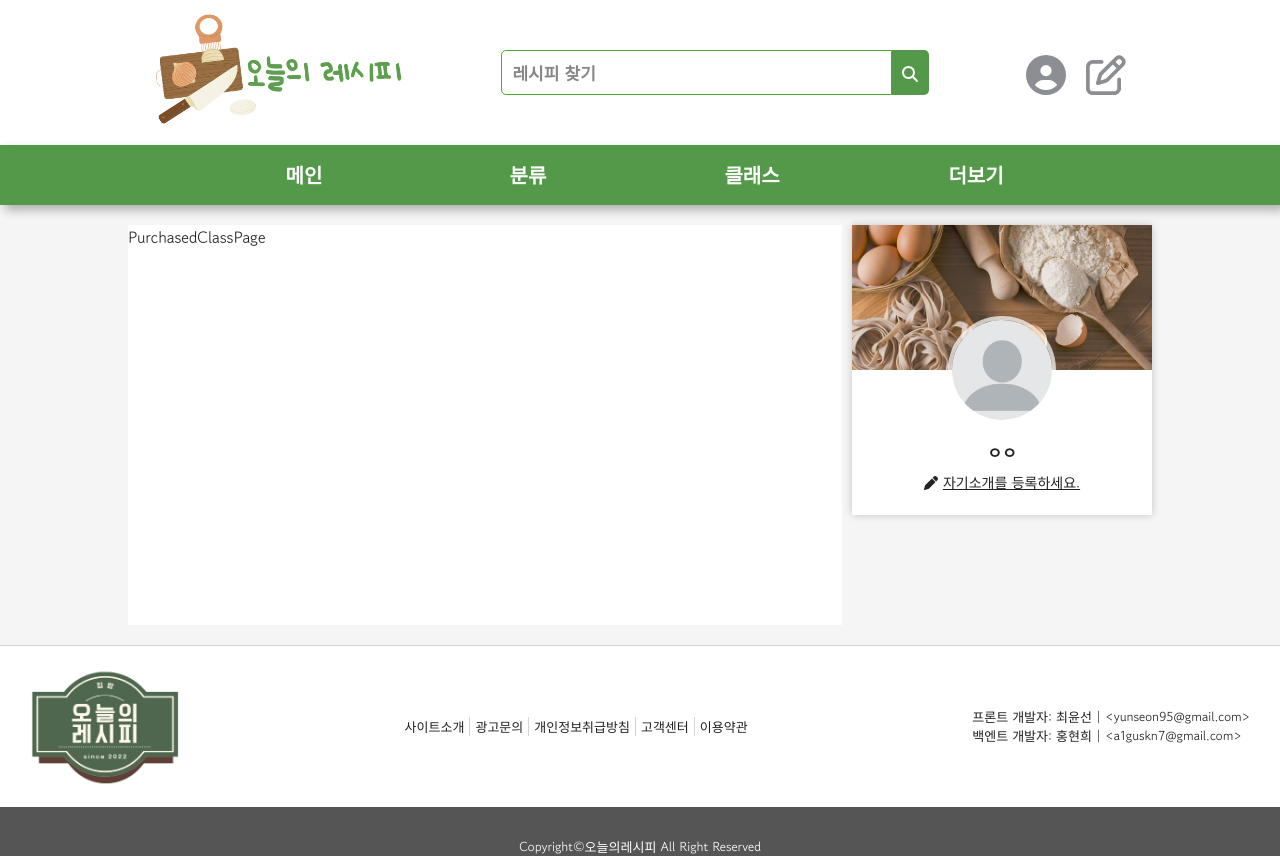
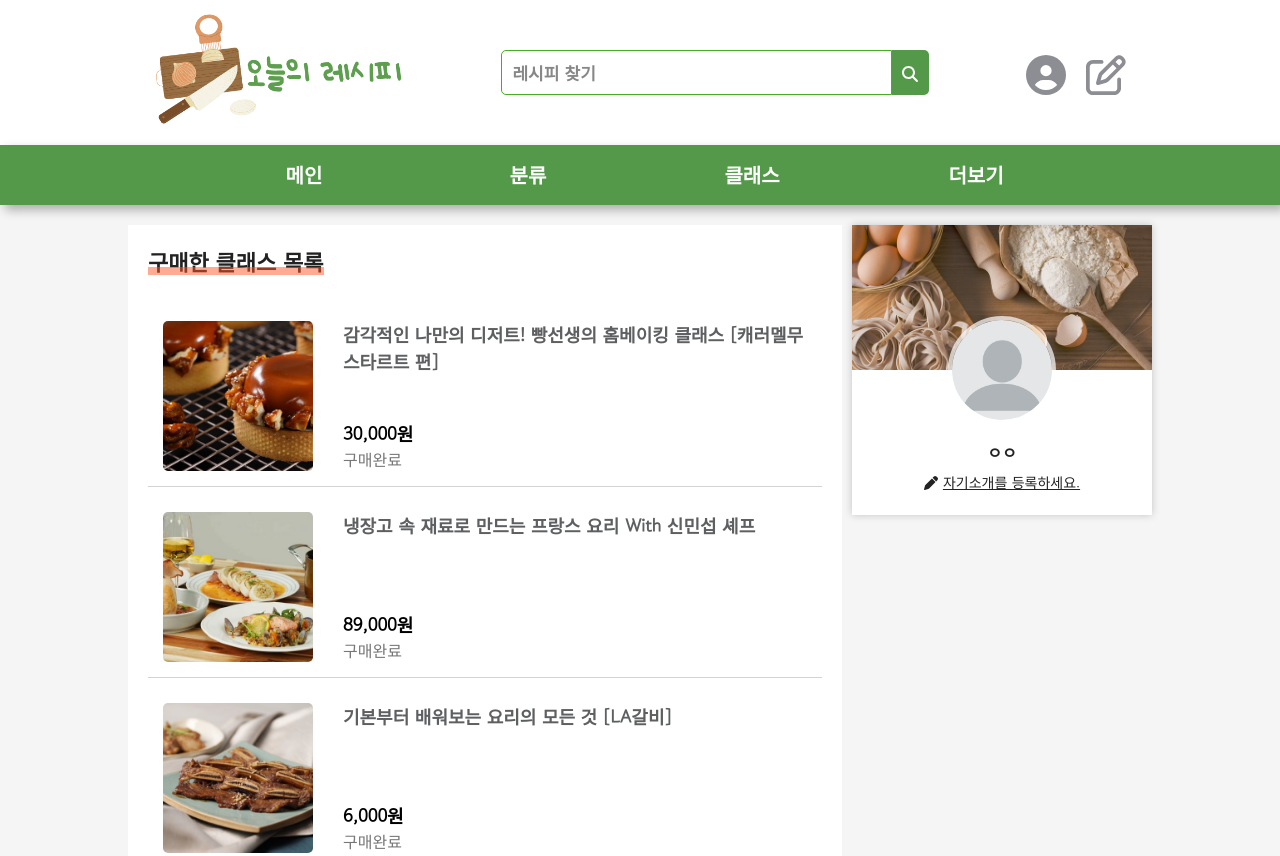
Before and after one commit to dbstjs95/recipe-site-project, a React (Create React App) app in the folder client/: page /mypage/class in a window 1280 px wide. Shown: the top 856 px of the page. Built offline with nearby package versions, Linux system fonts and the light colour scheme; a web font is replaced by a local one.

Commit message:
Create PurchasedClassPage & ModifyUserInfoPage

```diff
--- a/client/src/components/SimpleNav.js
+++ b/client/src/components/SimpleNav.js
@@ -5,6 +5,7 @@ import logoImg from "../assets/logo_img/footer_logo.png";
 import { Link } from "react-router-dom";
 
 const Container = styled.div`
+  background-color: white;
   border-top: 15px double ${colors.main};
   border-bottom: 15px double ${colors.main};
   padding: 5px 0;
--- a/client/src/components/SimpleOuter.js
+++ b/client/src/components/SimpleOuter.js
@@ -1,15 +1,22 @@
 import React from "react";
 import { Outlet } from "react-router-dom";
+import styled from "styled-components";
 import SimpleNav from "./SimpleNav";
+
+const EntireContainer = styled.div`
+  background-color: mintcream;
+  min-height: 100vh;
+  padding-bottom: 50px;
+`;
 
 function SimpleOuter() {
   return (
-    <>
+    <EntireContainer>
       <SimpleNav />
-      <div>
-        <Outlet />
-      </div>
-    </>
+      {/* <EntireContainer> */}
+      <Outlet />
+      {/* </EntireContainer> */}
+    </EntireContainer>
   );
 }
 
--- a/client/src/mockData/user_data.js
+++ b/client/src/mockData/user_data.js
@@ -2,6 +2,7 @@ import user from "../assets/logo_img/user.png";
 
 export const user_info = {
   id: 1,
+  email: "choji95@naver.com",
   nickname: "ㅇㅇ",
   img: user,
   desc: "",
--- a/client/src/page/ModifyUserInfoPage.js
+++ b/client/src/page/ModifyUserInfoPage.js
@@ -1,7 +1,207 @@
-import React from "react";
+import React, { useState } from "react";
+import styled from "styled-components";
+import { user_info as data } from "../mockData/user_data";
+
+const Container = styled.div`
+  width: 600px;
+  margin: 50px auto 0;
+  text-align: center;
+  padding: 0 20px;
+  h1 {
+    margin-bottom: 20px;
+    font-size: 1.8em;
+    font-weight: bold;
+  }
+  ul {
+    border: 1px solid lightgray;
+    background-color: white;
+    li {
+      &:not(:last-child) {
+        border-bottom: 1px solid lightgray;
+      }
+      > div.modify {
+        display: flex;
+        justify-content: space-between;
+        align-items: center;
+        padding: 20px;
+        font-size: 17px;
+        font-weight: bold;
+        color: #4d4f4e;
+        button {
+          padding: 5px 8px;
+          font-size: 16px;
+          background-color: white;
+          border: 1px solid lightgray;
+          cursor: pointer;
+        }
+      }
+      > div.submit {
+        padding-bottom: 20px;
+        display: inline-flex;
+        flex-direction: column;
+        align-items: center;
+        p#delete {
+          font-size: 13px;
+          margin-bottom: 5px;
+          color: #4d4c4c;
+          em {
+            color: crimson;
+          }
+        }
+        input {
+          width: 100%;
+          margin-bottom: 20px;
+          padding: 10px;
+          background-color: rgba(0, 0, 0, 0.05);
+          border: 1px solid #ccc;
+          outline: 0;
+          &:focus {
+            border: 1px solid #029ad6;
+            box-shadow: 0 0 5px rgba(2, 154, 214, 1);
+          }
+        }
+        button {
+          background-color: #00a32c;
+          border: 0;
+          padding: 6px 20px;
+          color: white;
+          border-radius: 3px;
+          &:hover {
+            box-shadow: inset 0 0 50px rgba(0, 0, 0, 0.2);
+          }
+        }
+      }
+    }
+  }
+  @media screen and (max-width: 600px) {
+    width: 100%;
+    padding: 0 10px;
+    h1 {
+      font-size: 1.6em;
+    }
+    ul li {
+      > div.modify {
+        font-size: 16px;
+        padding: 15px;
+        button {
+          font-size: 15px;
+        }
+      }
+      > div.submit {
+        input,
+        button {
+          font-size: 15px;
+        }
+        input {
+          padding: 7px;
+          width: 90%;
+        }
+        button {
+          padding: 5px 15px;
+        }
+      }
+    }
+  }
+  @media screen and (max-width: 400px) {
+    padding: 0px;
+    h1 {
+      font-size: 1.4em;
+    }
+    ul li {
+      > div.modify {
+        font-size: 15px;
+        padding: 10px;
+        button {
+          font-size: 14px;
+          padding: 3px 5px;
+        }
+      }
+      > div.submit {
+        input,
+        button {
+          font-size: 14px;
+        }
+      }
+    }
+  }
+  @media screen and (max-width: 350px) {
+    h1 {
+      font-size: 1.3em;
+    }
+    ul li {
+      > div.submit {
+        p#delete {
+          font-size: 12px;
+        }
+      }
+    }
+  }
+`;
 
 function ModifyUserInfoPage() {
-  return <div>ModifyUserInfoPage</div>;
+  const [IsOpen, setIsOpen] = useState({
+    email: false,
+    nickname: false,
+    delete: false,
+  });
+
+  const handleClickModify = (type) =>
+    setIsOpen((prev) => {
+      return { ...prev, [type]: true };
+    });
+
+  return (
+    <Container>
+      <h1>회원정보수정</h1>
+      <ul>
+        <li>
+          <div className="modify">
+            <span>{data.email}</span>
+            <button onClick={() => handleClickModify("email")}>
+              이메일 수정
+            </button>
+          </div>
+          {IsOpen.email && (
+            <div className="submit">
+              <input type="email" placeholder="이메일" />
+              <button>변경</button>
+            </div>
+          )}
+        </li>
+        <li>
+          <div className="modify">
+            <span>{data.nickname}</span>
+            <button onClick={() => handleClickModify("nickname")}>
+              닉네임 수정
+            </button>
+          </div>
+          {IsOpen.nickname && (
+            <div className="submit">
+              <input type="text" placeholder="닉네임" />
+              <button>변경</button>
+            </div>
+          )}
+        </li>
+        <li>
+          <div className="modify">
+            <span>회원탈퇴</span>
+            <button onClick={() => handleClickModify("delete")}>
+              탈퇴하기
+            </button>
+          </div>
+          {IsOpen.delete && (
+            <div className="submit">
+              <p id="delete">
+                정말 탈퇴를 원하신다면 <em>회원탈퇴</em>를 입력하세요.
+              </p>
+              <input type="text" placeholder="회원탈퇴" maxLength={4} />
+              <button>입력</button>
+            </div>
+          )}
+        </li>
+      </ul>
+    </Container>
+  );
 }
 
 export default ModifyUserInfoPage;
--- a/client/src/page/mypage/MyLikePage.js
+++ b/client/src/page/mypage/MyLikePage.js
@@ -1,5 +1,5 @@
 import React from "react";
-import styled from "styled-components";
+import styled, { css } from "styled-components";
 import { Link } from "react-router-dom";
 import { Container as EntireBox, ContentPublic } from "../mypage/MyRecipePage";
 import recipeList from "../../mockData/recipe_list";
@@ -7,7 +7,45 @@ import Pagination from "../../components/Pagination";
 
 const myLikeData = [...recipeList].slice(0, 5);
 
-const Container = styled(EntireBox)``;
+export const HeaderStyle = css`
+  padding: 20px 0 0 20px;
+  > p {
+    display: inline-block;
+    font-size: 22px;
+    font-weight: bold;
+    .underline {
+      height: 8px;
+      position: relative;
+      bottom: 11px;
+      background-color: #ff592b;
+      opacity: 0.5;
+    }
+    @media screen and (max-width: 800px) {
+      font-size: 21px;
+    }
+    @media screen and (max-width: 500px) {
+      font-size: 20px;
+    }
+  }
+  @media screen and (max-width: 400px) {
+    padding: 20px 0 0;
+    text-align: center;
+    p {
+      font-size: 18px;
+    }
+  }
+  @media screen and (max-width: 300px) {
+    p {
+      font-size: 17px;
+    }
+  }
+`;
+
+const Container = styled(EntireBox)`
+  h1 {
+    ${HeaderStyle};
+  }
+`;
 const ListContainer = styled(ContentPublic)``;
 const WriterInfo = styled.p`
   display: flex;
@@ -51,6 +89,12 @@ function MyLikePage() {
 
   return (
     <Container>
+      <h1>
+        <p>
+          레시피 좋아요 목록
+          <div className="underline"></div>
+        </p>
+      </h1>
       <ListContainer>
         {myLikeData.map((item, idx) => {
           return (
@@ -58,7 +102,7 @@ function MyLikePage() {
               <img src={item.src} />
               <div>
                 <Link>
-                  <h1>{item.title}</h1>
+                  <h2>{item.title}</h2>
                 </Link>
                 <WriterInfo imgSrc={item.userInfo[0]}>
                   <figure></figure>
@@ -67,7 +111,6 @@ function MyLikePage() {
                 <p className="detail">
                   <span>조회수 {LocaleStringfn(item.view)}</span>
                   <span>좋아요 {LocaleStringfn(item.like)}</span>
-                  <span></span>
                 </p>
               </div>
             </li>
--- a/client/src/page/mypage/MyRecipePage.js
+++ b/client/src/page/mypage/MyRecipePage.js
@@ -114,7 +114,7 @@ const Bar = styled.ul`
   }
 `;
 
-const ContentPrivate = styled.ul`
+export const ContentPrivate = styled.ul`
   padding: 20px;
   li {
     display: flex;
@@ -145,7 +145,7 @@ const ContentPrivate = styled.ul`
       display: flex;
       flex-direction: column;
       justify-content: space-between;
-      h1 {
+      h2 {
         display: block;
         font-size: 18px;
         font-weight: bold;
@@ -226,7 +226,7 @@ function MyRecipePage() {
                 <img src={item.src} />
                 <div>
                   <Link>
-                    <h1>{item.title}</h1>
+                    <h2>{item.title}</h2>
                   </Link>
                   <p className="detail">
                     <span>조회수 {LocaleStringfn(item.view)}</span>
@@ -246,7 +246,7 @@ function MyRecipePage() {
                 <img src={item.src} />
                 <div>
                   <Link>
-                    <h1>{item.title}</h1>
+                    <h2>{item.title}</h2>
                   </Link>
                 </div>
               </li>
--- a/client/src/page/mypage/PurchasedClassPage.js
+++ b/client/src/page/mypage/PurchasedClassPage.js
@@ -1,7 +1,73 @@
 import React from "react";
+import styled from "styled-components";
+import { Link } from "react-router-dom";
+import { Container as EntireBox, ContentPrivate } from "../mypage/MyRecipePage";
+import { classes } from "../../mockData/class_list";
+import Pagination from "../../components/Pagination";
+import { HeaderStyle } from "./MyLikePage";
+
+const purchasedClasses = [...classes].slice(0, 5);
+const Container = styled(EntireBox)`
+  h1 {
+    ${HeaderStyle};
+  }
+`;
+
+const ListContainer = styled(ContentPrivate)`
+  p.detail {
+    display: flex;
+    flex-direction: column;
+    span {
+      color: #777;
+      &.price {
+        font-size: 18px;
+        font-weight: bold;
+        color: black;
+      }
+      @media screen and (max-width: 600px) {
+        font-size: 13px;
+        &.price {
+          font-size: 16px;
+        }
+      }
+    }
+  }
+`;
 
 function PurchasedClassPage() {
-  return <div>PurchasedClassPage</div>;
+  const LocaleStringfn = (num) => Number(num).toLocaleString();
+
+  return (
+    <Container>
+      <h1>
+        <p>
+          구매한 클래스 목록
+          <div className="underline"></div>
+        </p>
+      </h1>
+      <ListContainer>
+        {purchasedClasses.map((item, idx) => {
+          return (
+            <li key={idx}>
+              <img src={item.src} />
+              <div>
+                <Link>
+                  <h2>{item.title}</h2>
+                </Link>
+                <p className="detail">
+                  <span className="price">{LocaleStringfn(item.price)}원</span>
+                  <span>구매완료</span>
+                </p>
+              </div>
+            </li>
+          );
+        })}
+      </ListContainer>
+      <div id="pagination">
+        <Pagination totalData={5} dataLimit={5} />
+      </div>
+    </Container>
+  );
 }
 
 export default PurchasedClassPage;
```
